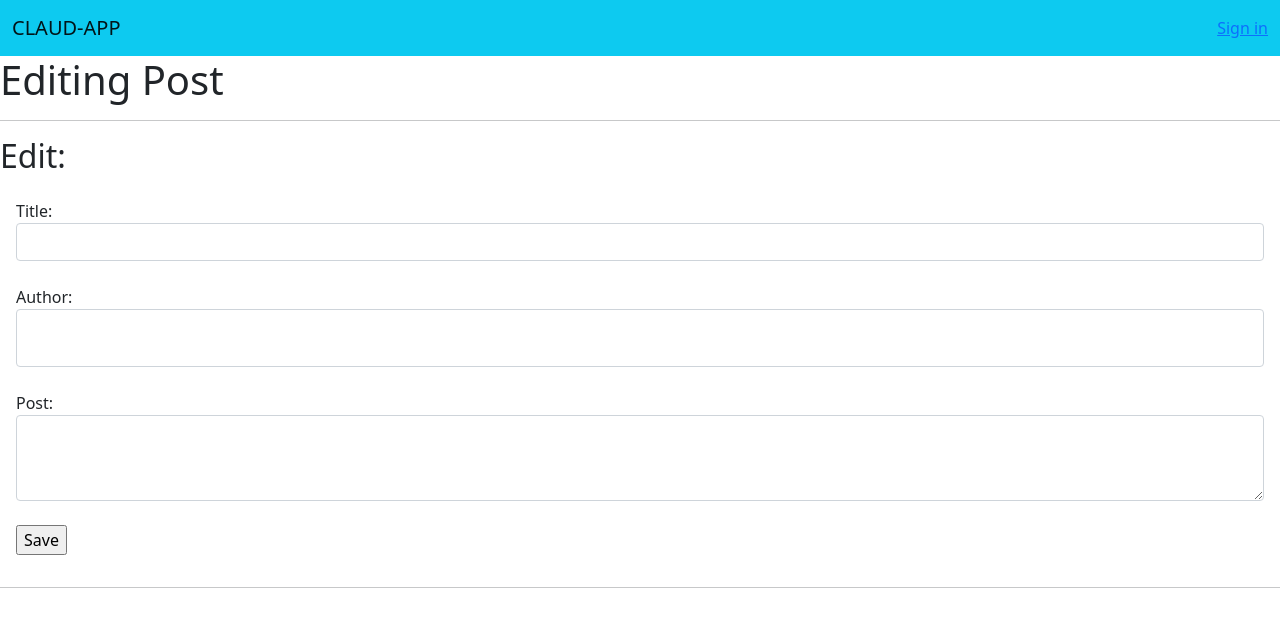
After one commit to claudiahW/Cloudapp, a Flask app: template app/templates/edit.html in a window 1280 px wide. The commit adds this page. Shown: the top 627 px of the page. Run offline with Flask 2, Linux system fonts and the light colour scheme; the template is opened without the code that fills it, so the values that code supplies are empty; some libraries are stand-ins or nearby versions.

Commit message:
update edit template

```diff
--- a/app/main/views.py
+++ b/app/main/views.py
@@ -13,14 +13,13 @@ def  index():
   '''
 #   blogs_found = Blogs.query.order_by(Blogs.submitted.desc()).all()
   quotes = get_quotes()
-  title = "kim blog"
+  title = "Claudblog"
   return render_template('index.html',title = title,quotes = quotes)
 def profile(uname):
     user = User.query.filter_by(username = uname).first()
     if user is None:
         abort(404)
     return render_template("profile/profile.html", user = user)
-
 @main.route('/user/<uname>/update',methods = ['GET','POST'])
 @login_required
 def update_profile(uname):
@@ -34,7 +33,6 @@ def update_profile(uname):
         db.session.commit()
         return redirect(url_for('main.update_profile',uname=user.username))
     return render_template('profile/update.html',form =form)
-
 @main.route('/post', methods=['GET', 'POST'])
 def posts():
     if request.method == 'POST':
@@ -48,14 +46,12 @@ def posts():
     else:
         all_posts = BlogPost.query.order_by(BlogPost.date_posted).all()
         return render_template('post.html', posts=all_posts)
-
 @main.route('/post/delete/<int:id>')
 def delete(id):
     post = BlogPost.query.get_or_404(id)
     db.session.delete(post)
     db.session.commit()
     return redirect(url_for('main.posts'))
-
 @main.route('/post/edit/<int:id>', methods=['GET', 'POST'])
 def edit(id):
     post = BlogPost.query.get_or_404(id)
--- a/app/templates/base.html
+++ b/app/templates/base.html
@@ -5,7 +5,7 @@
         {% if title %}
         <title> {{ title }}</title>
         {% else %}
-        <title> blogkim </title>
+        <title> claudblog </title>
         {% endif %}
         <link href="https://cdn.jsdelivr.net/npm/bootstrap@5.1.3/dist/css/bootstrap.min.css" rel="stylesheet" integrity="sha384-1BmE4kWBq78iYhFldvKuhfTAU6auU8tT94WrHftjDbrCEXSU1oBoqyl2QvZ6jIW3" crossorigin="anonymous">
     </head>
--- /dev/null
+++ b/app/templates/edit.html
@@ -0,0 +1,22 @@
+{% extends 'base.html' %}
+{% block head %}
+<title>Edit Post</title>
+{% endblock %}
+{% block content %}
+<h1>Editing Post</h1>
+    <hr>
+    <h2>Edit:</h2>
+    <form action='/post/edit/{{post.id}}'class="p-3" method='POST'>
+        <label  for="title">Title:</label>
+        <input class="form-control" type="text" name='title' id='title' value="{{ post.title }}" aria-label="Enter Title">
+        <br>
+        <label for="author">Author:</label>
+        <input class="form-control p-3" type="text" name='author' id='author' value="{{ post.author }}" aria-label="Enter Author">
+        <br>
+        <label for="content">Post:</label>
+        <textarea class="form-control" name='content' id="content" aria-label="Enter Content" rows="3">{{ post.content }}</textarea>
+        <br>
+        <input type='submit' value='Save'>
+    </form>
+    <hr>
+{% endblock %}
```
Also changed, not shown: app/auth/views.py (+7 -13 lines).
